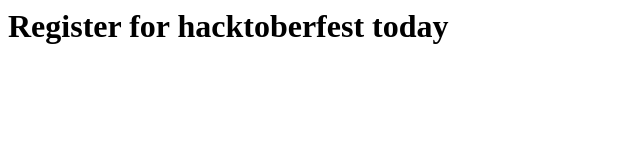
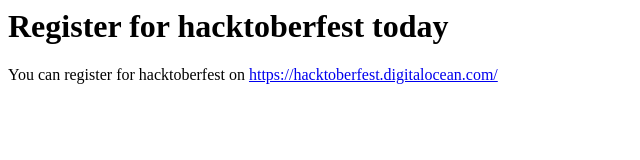
Before and after one commit to TharinduKeshan/Hacktoberfest, a plain HTML site: page index.html in a window 1280 px wide. Shown: the whole page, without its empty margins (0-640 px from the left). Drawn offline with Linux system fonts and the light colour scheme.

Commit message:
Update index.html

```diff
--- a/index.html
+++ b/index.html
@@ -5,5 +5,7 @@
 
   <body>
     <h1> Register for hacktoberfest today</h1>
+    <p>
+      You can register for hacktoberfest on <a href="https://hacktoberfest.digitalocean.com/">https://hacktoberfest.digitalocean.com/</a>
   </body>
 </html>
```
